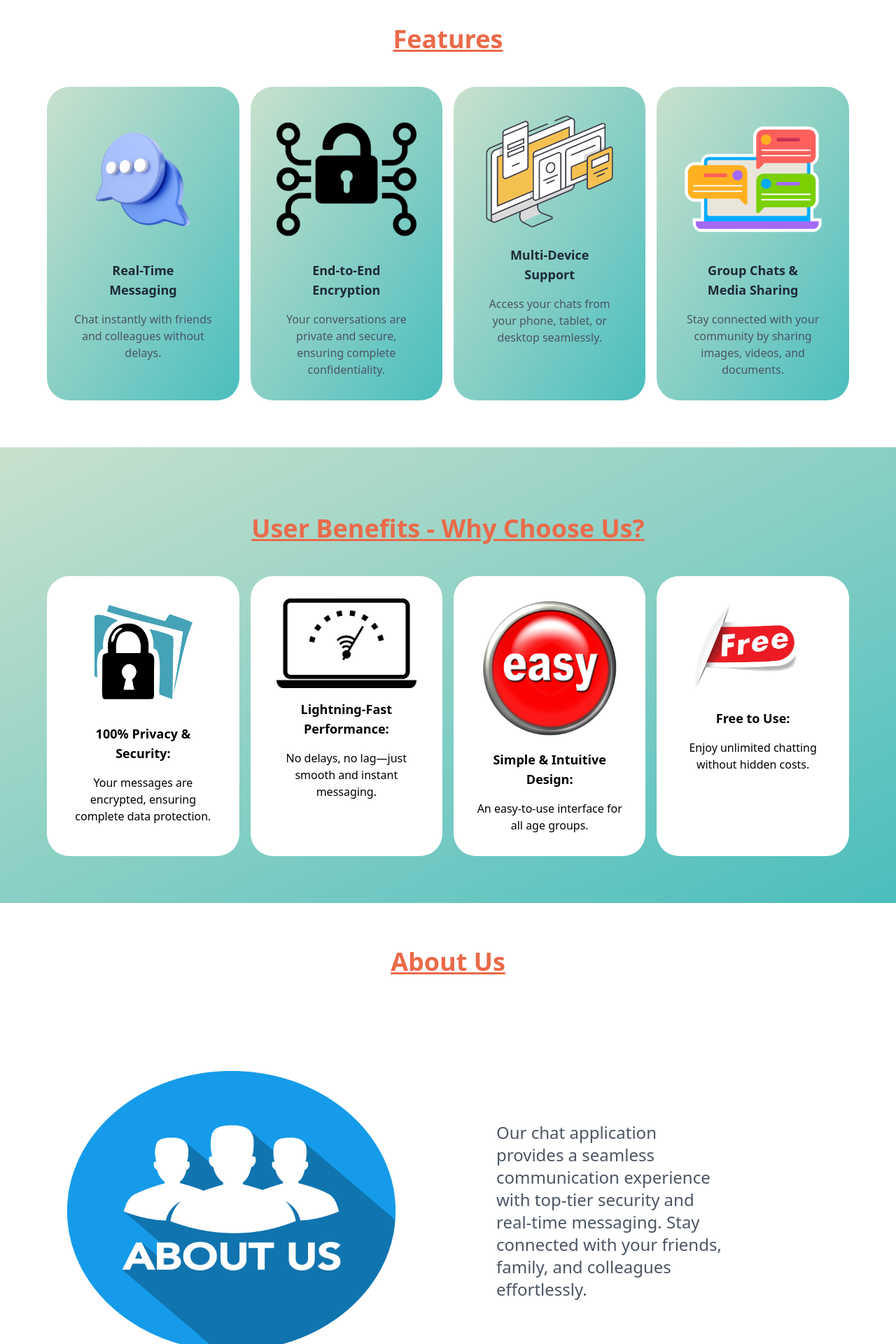
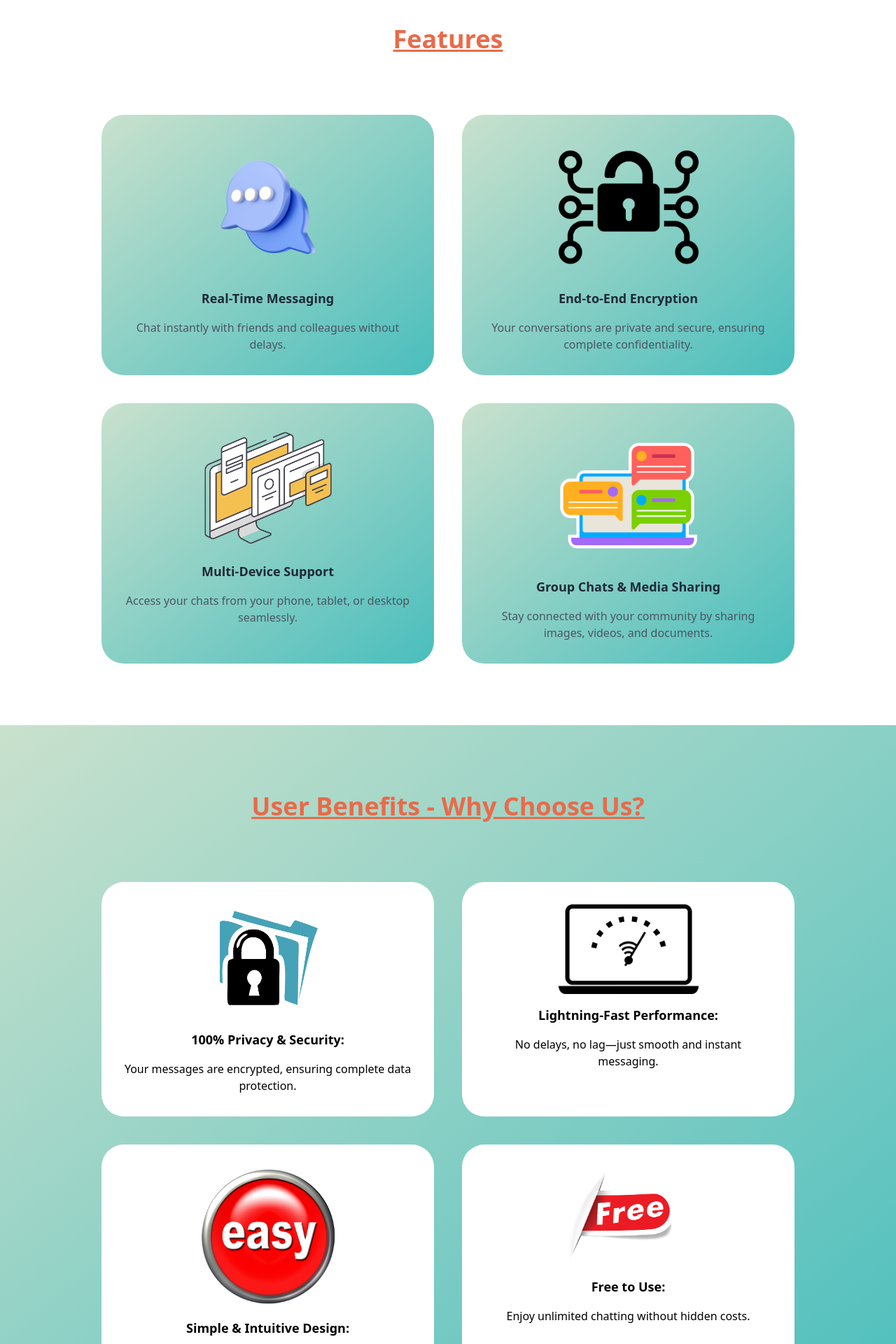
Before and after one commit to Prithwi32/ChatHub, a React (Vite) app in the folder client/: page / in a window 1280 px wide. Shown: the part 660-2580 px from the top of the page at 70% size. Built offline with nearby package versions, Linux system fonts and the light colour scheme.

Commit message:
Ui Changes

```diff
--- a/client/package.json
+++ b/client/package.json
@@ -19,7 +19,8 @@
     "react-icons": "^5.4.0",
     "react-router-dom": "^7.1.5",
     "react-toastify": "^10.0.6",
-    "socket.io-client": "^4.8.0"
+    "socket.io-client": "^4.8.0",
+    "framer-motion": "^12.4.7"
   },
   "devDependencies": {
     "@eslint/js": "^9.13.0",
--- a/client/src/components/AboutUs.jsx
+++ b/client/src/components/AboutUs.jsx
@@ -1,7 +1,7 @@
-import AboutUsImage from "../assets/images/About-Us.png";
-import { useEffect } from "react";
-import AOS from "aos";
-import "aos/dist/aos.css";
+import AboutUsImage from '../assets/images/About-Us.png';
+import { useEffect } from 'react';
+import AOS from 'aos';
+import 'aos/dist/aos.css';
 
 export default function AboutUs() {
   useEffect(() => {
@@ -11,28 +11,28 @@ export default function AboutUs() {
   return (
     <>
       <div
-        data-aos="fade-right"
-        className="bg-white dark:bg-gray-900 p-[3rem] flex flex-col justify-center items-center"
+        data-aos='fade-right'
+        className='bg-white dark:bg-gray-900 p-[3rem] flex flex-col justify-center items-center align-middle '
       >
         <h3
-          data-aos="fade-up"
-          className="text-center m-[1rem] underline text-[#EA6A49] dark:text-[#fc9f88] text-4xl font-bold"
+          data-aos='fade-up'
+          className='text-center m-[1rem] underline text-[#EA6A49] dark:text-[#fc9f88] text-4xl font-bold'
         >
           About Us
         </h3>
         <div
-          data-aos="fade-down"
-          className="flex m-[3rem] flex-col md:flex-row"
+          data-aos='fade-down'
+          className='flex m-[3rem] flex-col md:flex-row md:w-[80%] xl:w-[50%] items-center'
         >
           <img
-            data-aos="fade-right"
-            className="md:w-[50%] h-[400px] m-auto w-[80%]"
+            data-aos='fade-right'
+            className='md:w-[50%] h-[400px] m-auto'
             src={AboutUsImage}
-            alt="About"
+            alt='About'
           />
           <p
-            data-aos="fade-left"
-            className="lg:m-[4rem] lg:p-[5rem] text-gray-600 dark:text-gray-300 text-2xl lg:w-[50%] w-full text-center p-[1rem] ml-[2rem] mt-[3rem] md:text-left"
+            data-aos='fade-left'
+            className='lg:m-[2rem] text-gray-600 dark:text-gray-300 text-2xl lg:w-[50%] w-full text-center p-[1rem]  md:text-left align-middle '
           >
             Our chat application provides a seamless communication experience
             with top-tier security and real-time messaging. Stay connected with
--- a/client/src/components/ChooseUs.jsx
+++ b/client/src/components/ChooseUs.jsx
@@ -1,10 +1,11 @@
-import PrivacyImage from "../assets/images/Privacy.png";
-import FastPerformanceImage from "../assets/images/Fast-Performance.png";
-import SimpleImage from "../assets/images/simple.png";
-import FreeImage from "../assets/images/free.png";
-import { useEffect } from "react";
-import AOS from "aos";
-import "aos/dist/aos.css";
+import PrivacyImage from '../assets/images/Privacy.png';
+import FastPerformanceImage from '../assets/images/Fast-Performance.png';
+import SimpleImage from '../assets/images/simple.png';
+import FreeImage from '../assets/images/free.png';
+import { useEffect } from 'react';
+import { motion } from 'framer-motion';
+import AOS from 'aos';
+import 'aos/dist/aos.css';
 
 export default function ChooseUs() {
   useEffect(() => {
@@ -14,57 +15,113 @@ export default function ChooseUs() {
   return (
     <>
       <div
-        data-aos="fade-down"
-        className="bg-gradient-to-br from-[#C9E1CD] to-[#4ABEBD] dark:from-gray-800 dark:to-gray-700 dark:text-white min-h-[600px] p-[3rem]"
+        data-aos='fade-down'
+        className='flex flex-col justify-center align-middle items-center bg-gradient-to-br from-[#C9E1CD] to-[#4ABEBD] dark:from-gray-800 dark:to-gray-700 dark:text-white min-h-[600px] p-[3rem]'
       >
         <h3
-          data-aos="fade-down"
-          className="text-center m-[3rem] underline text-[#EA6A49] dark:text-[#FC9F88] text-4xl font-bold"
+          data-aos='fade-down'
+          className='text-center m-[3rem] underline text-[#EA6A49] dark:text-[#FC9F88] text-4xl font-bold'
         >
           User Benefits - Why Choose Us?
         </h3>
-        <div className="grid grid-cols-1 lg:grid-cols-4 gap-4 m-[1.2rem]">
+
+        <motion.div>
+          <motion.div className='md:flex justify-around my-3 md:my-10'>
+            <motion.div
+              initial={{ scale: 1 }}
+              whileHover={{ scale: 1.05 }}
+              transition={{ duration: 0.3 }}
+              data-aos='fade-down'
+              className='bg-white dark:bg-gray-900 dark:text-gray-200 rounded-[2rem] p-[2rem] mx-5 text-center md:w-[300px] lg:w-[375px] xl:w-[475px] my-3 md:my-0'
+            >
+              <img
+                className='m-auto w-[200px]'
+                src={PrivacyImage}
+                alt='Privacy'
+              />
+              <h6 className='text-lg font-bold m-[1rem]'>
+                100% Privacy & Security:
+              </h6>
+              <p>
+                Your messages are encrypted, ensuring complete data protection.
+              </p>
+            </motion.div>
+            <motion.div
+              initial={{ scale: 1 }}
+              whileHover={{ scale: 1.05 }}
+              transition={{ duration: 0.3 }}
+              data-aos='fade-up'
+              className='bg-white dark:bg-gray-900 dark:text-gray-200 rounded-[2rem] p-[2rem] mx-5 text-center md:w-[300px] lg:w-[375px] xl:w-[475px] my-3 md:my-0'
+            >
+              <img
+                className='m-auto w-[200px]'
+                src={FastPerformanceImage}
+                alt='Fast Performance'
+              />
+              <h6 className='text-lg font-bold m-[1rem]'>
+                Lightning-Fast Performance:
+              </h6>
+              <p>No delays, no lag—just smooth and instant messaging.</p>
+            </motion.div>
+          </motion.div>
+          <motion.div className='md:flex justify-around my-3 md:my-10'>
+            <motion.div
+              initial={{ scale: 1 }}
+              whileHover={{ scale: 1.05 }}
+              transition={{ duration: 0.3 }}
+              data-aos='fade-down'
+              className='bg-white dark:bg-gray-900 dark:text-gray-200 rounded-[2rem] p-[2rem] mx-5 text-center md:w-[300px] lg:w-[375px] xl:w-[475px] my-3 md:my-0'
+            >
+              <img
+                className='m-auto w-[200px]'
+                src={SimpleImage}
+                alt='Simple'
+              />
+              <h6 className='text-lg font-bold m-[1rem]'>
+                Simple & Intuitive Design:
+              </h6>
+              <p>An easy-to-use interface for all age groups.</p>
+            </motion.div>
+            <motion.div
+              initial={{ scale: 1 }}
+              whileHover={{ scale: 1.05 }}
+              transition={{ duration: 0.3 }}
+              data-aos='fade-up'
+              className='bg-white dark:bg-gray-900 dark:text-gray-200 rounded-[2rem] p-[2rem] mx-5 text-center md:w-[300px] lg:w-[375px] xl:w-[475px] my-3 md:my-0'
+            >
+              <img className='m-auto w-[200px]' src={FreeImage} alt='Free' />
+              <h6 className='text-lg font-bold m-[1rem]'>Free to Use:</h6>
+              <p>Enjoy unlimited chatting without hidden costs.</p>
+            </motion.div>
+          </motion.div>
+        </motion.div>
+
+        {/* <div className='grid grid-cols-1 lg:grid-cols-4 gap-4 m-[1.2rem]'>
           <div
-            data-aos="fade-down"
-            className="bg-white dark:bg-gray-900 dark:text-gray-200 rounded-[2rem] p-[2rem] text-center"
+            data-aos='fade-down'
+            className='bg-white dark:bg-gray-900 dark:text-gray-200 rounded-[2rem] p-[2rem] text-center'
           >
-            <img
-              className="m-auto w-[200px]"
-              src={PrivacyImage}
-              alt="Privacy"
-            />
-            <h6 className="text-lg font-bold m-[1rem]">100% Privacy & Security:</h6>
-            <p>Your messages are encrypted, ensuring complete data protection.</p>
+
           </div>
           <div
-            data-aos="fade-up"
-            className="bg-white dark:bg-gray-900 dark:text-gray-200 rounded-[2rem] p-[2rem] text-center"
+            data-aos='fade-up'
+            className='bg-white dark:bg-gray-900 dark:text-gray-200 rounded-[2rem] p-[2rem] text-center'
           >
-            <img
-              className="m-auto w-[200px]"
-              src={FastPerformanceImage}
-              alt="Fast Performance"
-            />
-            <h6 className="text-lg font-bold m-[1rem]">Lightning-Fast Performance:</h6>
-            <p>No delays, no lag—just smooth and instant messaging.</p>
+
           </div>
           <div
-            data-aos="fade-down"
-            className="bg-white dark:bg-gray-900 dark:text-gray-200 rounded-[2rem] p-[2rem] text-center"
+            data-aos='fade-down'
+            className='bg-white dark:bg-gray-900 dark:text-gray-200 rounded-[2rem] p-[2rem] text-center'
           >
-            <img className="m-auto w-[200px]" src={SimpleImage} alt="Simple" />
-            <h6 className="text-lg font-bold m-[1rem]">Simple & Intuitive Design:</h6>
-            <p>An easy-to-use interface for all age groups.</p>
+
           </div>
           <div
-            data-aos="fade-up"
-            className="bg-white dark:bg-gray-900 dark:text-gray-200 rounded-[2rem] p-[2rem] text-center"
+            data-aos='fade-up'
+            className='bg-white dark:bg-gray-900 dark:text-gray-200 rounded-[2rem] p-[2rem] text-center'
           >
-            <img className="m-auto w-[200px]" src={FreeImage} alt="Free" />
-            <h6 className="text-lg font-bold m-[1rem]">Free to Use:</h6>
-            <p>Enjoy unlimited chatting without hidden costs.</p>
+
           </div>
-        </div>
+        </div> */}
       </div>
     </>
   );
--- a/client/src/components/Features.jsx
+++ b/client/src/components/Features.jsx
@@ -1,10 +1,11 @@
-import EncryptionImage from "../assets/images/Encryption.png";
-import MessagingImage from "../assets/images/Messaging.png";
-import MultiDeviceImage from "../assets/images/Multi-Device.png";
-import GroupChatImage from "../assets/images/Group-Chat.png";
-import { useEffect } from "react";
-import AOS from "aos";
-import "aos/dist/aos.css";
+import EncryptionImage from '../assets/images/Encryption.png';
+import MessagingImage from '../assets/images/Messaging.png';
+import MultiDeviceImage from '../assets/images/Multi-Device.png';
+import GroupChatImage from '../assets/images/Group-Chat.png';
+import { useEffect } from 'react';
+import { motion } from 'framer-motion';
+import AOS from 'aos';
+import 'aos/dist/aos.css';
 
 export default function Features() {
   useEffect(() => {
@@ -13,81 +14,101 @@ export default function Features() {
 
   return (
     <>
-      <div data-aos="fade-up" className="bg-white dark:bg-gray-900 min-h-[600px] p-[3rem]">
+      <div
+        data-aos='fade-up'
+        className='bg-white dark:bg-gray-900 min-h-[600px] p-[3rem] flex justify-center flex-col items-center align-middle'
+      >
         <h3
-          data-aos="fade-up"
-          className="text-center m-[3rem] underline text-[#EA6A49] dark:text-[#fc9f88] text-4xl font-bold"
+          data-aos='fade-up'
+          className='text-center m-[3rem] underline text-[#EA6A49] dark:text-[#fc9f88] text-4xl font-bold'
         >
           Features
         </h3>
-        <div className="grid grid-cols-1 lg:grid-cols-4 gap-4 m-[1.2rem]">
-          <div
-            data-aos="fade-down"
-            className="bg-gradient-to-br from-[#C9E1CD] to-[#4ABEBD] dark:from-gray-700 dark:to-gray-800 rounded-[2rem] p-[2rem] text-center"
+        <motion.div>
+          <motion.div className='md:flex justify-around my-3 md:my-10'>
+            <motion.div
+              initial={{ scale: 1 }}
+              whileHover={{ scale: 1.05 }}
+              transition={{ duration: 0.3 }}
+              data-aos='fade-down'
+              className='bg-gradient-to-br from-[#C9E1CD] to-[#4ABEBD] dark:from-gray-700 dark:to-gray-800 rounded-[2rem] p-[2rem] mx-5 text-center md:w-[300px] lg:w-[375px] xl:w-[475px] my-3 md:my-0'
             >
               <img
-              className="m-auto w-[200px]"
+                className='m-auto w-[200px]'
                 src={MessagingImage}
-              alt="Messaging"
+                alt='Messaging'
               />
-            <h6 className="text-lg font-bold m-[1rem] text-gray-800 dark:text-gray-100">
+              <h6 className='text-lg font-bold m-[1rem] text-gray-800 dark:text-gray-100'>
                 Real-Time Messaging
               </h6>
-            <p className="text-gray-600 dark:text-gray-300">
+              <p className='text-gray-600 dark:text-gray-300'>
                 Chat instantly with friends and colleagues without delays.
               </p>
-          </div>
-          <div
-            data-aos="fade-up"
-            className="bg-gradient-to-br from-[#C9E1CD] to-[#4ABEBD] dark:from-gray-700 dark:to-gray-800 rounded-[2rem] p-[2rem] text-center"
+            </motion.div>
+            <motion.div
+              initial={{ scale: 1 }}
+              whileHover={{ scale: 1.05 }}
+              transition={{ duration: 0.3 }}
+              data-aos='fade-up'
+              className='bg-gradient-to-br from-[#C9E1CD] to-[#4ABEBD] dark:from-gray-700 dark:to-gray-800 rounded-[2rem] p-[2rem] mx-5 text-center md:w-[300px] lg:w-[375px] xl:w-[475px] my-3 md:my-0'
             >
               <img
-              className="m-auto w-[200px]"
+                className='m-auto w-[200px]'
                 src={EncryptionImage}
-              alt="Encryption"
+                alt='Encryption'
               />
-            <h6 className="text-lg font-bold m-[1rem] text-gray-800 dark:text-gray-100">
+              <h6 className='text-lg font-bold m-[1rem] text-gray-800 dark:text-gray-100'>
                 End-to-End Encryption
               </h6>
-            <p className="text-gray-600 dark:text-gray-300">
+              <p className='text-gray-600 dark:text-gray-300'>
                 Your conversations are private and secure, ensuring complete
                 confidentiality.
               </p>
-          </div>
-          <div
-            data-aos="fade-down"
-            className="bg-gradient-to-br from-[#C9E1CD] to-[#4ABEBD] dark:from-gray-700 dark:to-gray-800 rounded-[2rem] p-[2rem] text-center"
+            </motion.div>
+          </motion.div>
+          <motion.div className='md:flex justify-around my-3 md:my-10'>
+            <motion.div
+              initial={{ scale: 1 }}
+              whileHover={{ scale: 1.05 }}
+              transition={{ duration: 0.3 }}
+              data-aos='fade-down'
+              className='bg-gradient-to-br from-[#C9E1CD] to-[#4ABEBD] dark:from-gray-700 dark:to-gray-800 rounded-[2rem] p-[2rem] mx-5 text-center md:w-[300px] lg:w-[375px] xl:w-[475px] my-3 md:my-0'
             >
               <img
-              className="m-auto w-[200px]"
+                className='m-auto w-[200px]'
                 src={MultiDeviceImage}
-              alt="MultiDevice"
+                alt='MultiDevice'
               />
-            <h6 className="text-lg font-bold m-[1rem] text-gray-800 dark:text-gray-100">
+              <h6 className='text-lg font-bold m-[1rem] text-gray-800 dark:text-gray-100'>
                 Multi-Device Support
               </h6>
-            <p className="text-gray-600 dark:text-gray-300">
-              Access your chats from your phone, tablet, or desktop seamlessly.
+              <p className='text-gray-600 dark:text-gray-300'>
+                Access your chats from your phone, tablet, or desktop
+                seamlessly.
               </p>
-          </div>
-          <div
-            data-aos="fade-up"
-            className="bg-gradient-to-br from-[#C9E1CD] to-[#4ABEBD] dark:from-gray-700 dark:to-gray-800 rounded-[2rem] p-[2rem] text-center"
+            </motion.div>
+            <motion.div
+              initial={{ scale: 1 }}
+              whileHover={{ scale: 1.05 }}
+              transition={{ duration: 0.3 }}
+              data-aos='fade-up'
+              className='bg-gradient-to-br from-[#C9E1CD] to-[#4ABEBD] dark:from-gray-700 dark:to-gray-800 rounded-[2rem] p-[2rem] mx-5 text-center md:w-[300px] lg:w-[375px] xl:w-[475px] my-3 md:my-0'
             >
               <img
-              className="m-auto w-[200px]"
+                className='m-auto w-[200px]'
                 src={GroupChatImage}
-              alt="GroupChat"
+                alt='GroupChat'
               />
-            <h6 className="text-lg font-bold m-[1rem] text-gray-800 dark:text-gray-100">
+              <h6 className='text-lg font-bold m-[1rem] text-gray-800 dark:text-gray-100'>
                 Group Chats & Media Sharing
               </h6>
-            <p className="text-gray-600 dark:text-gray-300">
-              Stay connected with your community by sharing images, videos, and
-              documents.
+              <p className='text-gray-600 dark:text-gray-300'>
+                Stay connected with your community by sharing images, videos,
+                and documents.
               </p>
-          </div>
-        </div>
+            </motion.div>
+          </motion.div>
+        </motion.div>
       </div>
     </>
   );
```
Also changed, not shown: client/src/components/Navbar.jsx (+34 -34 lines), 1 other file (tests, documents, lock files or other folders). Lines whose indentation alone changed are shown as unchanged.
